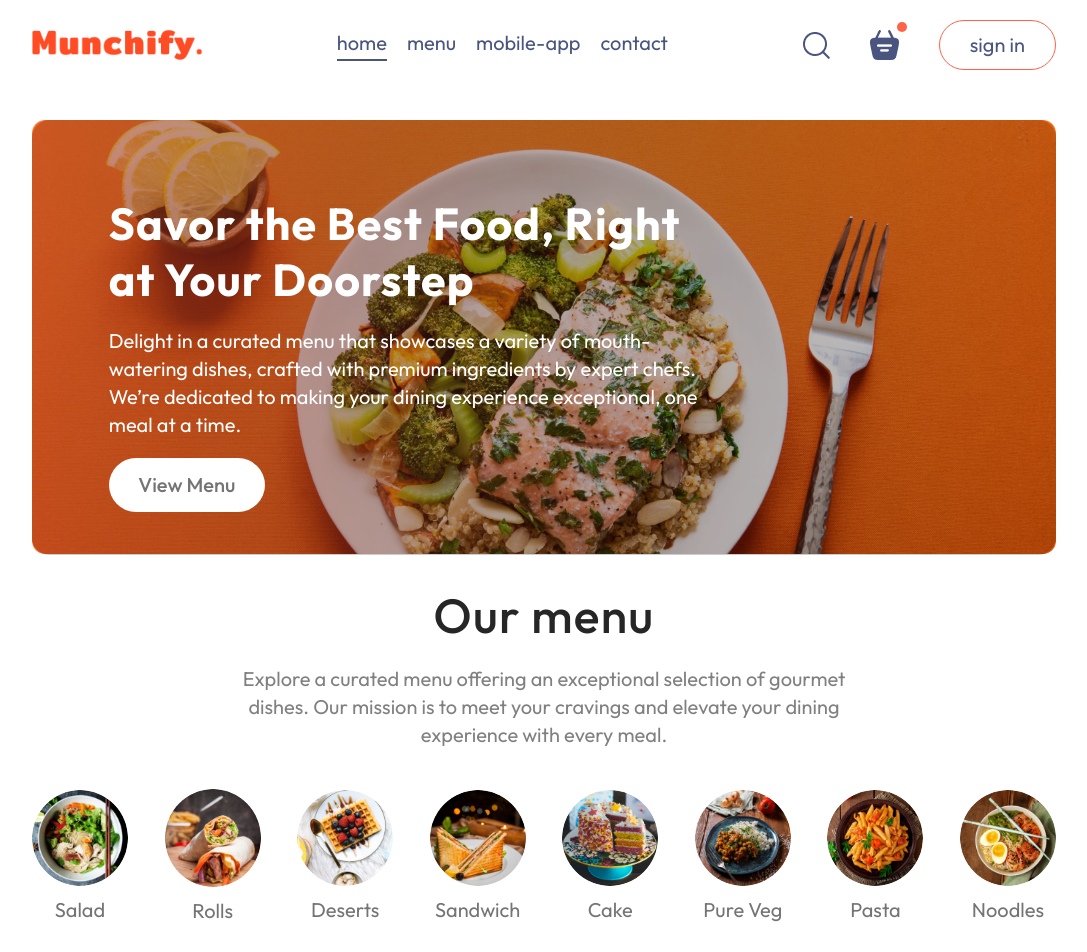
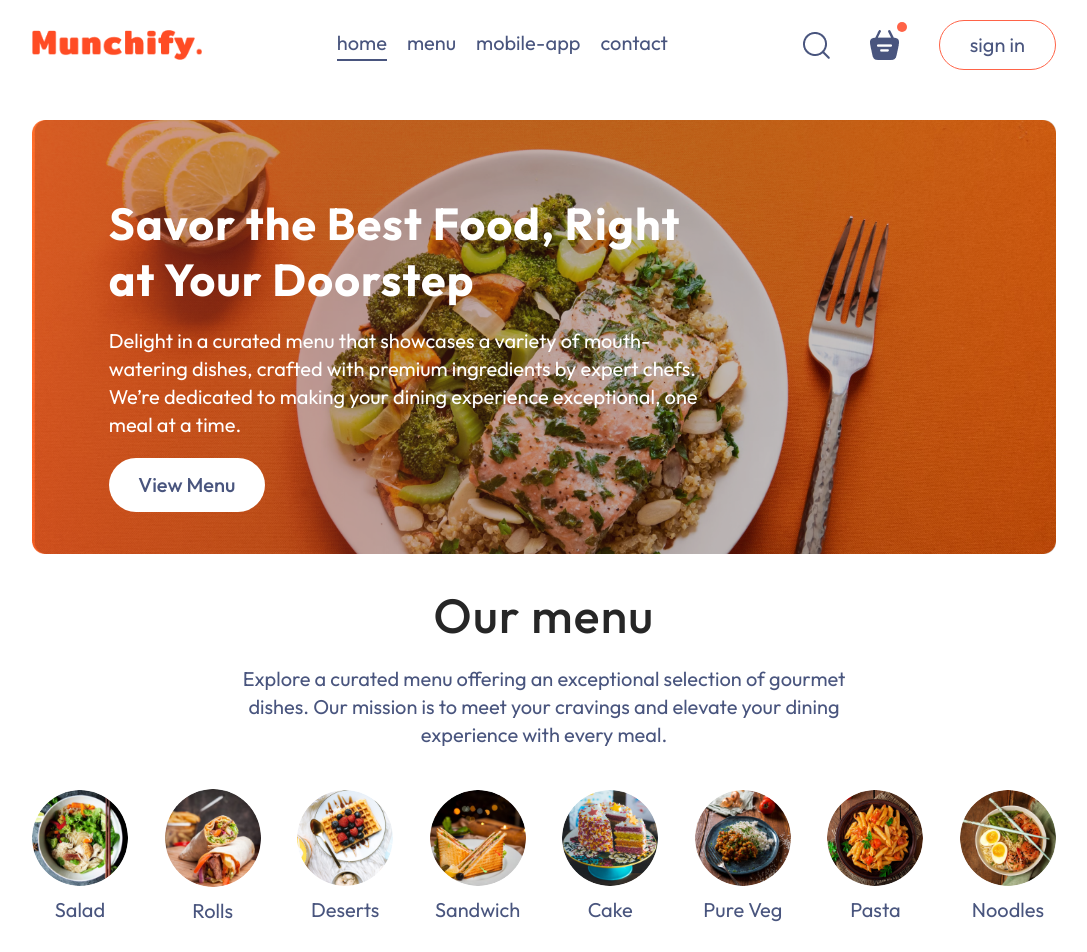
Before and after one commit to Kishore121523/Munchify, a React (Vite) app in the folder frontend/: page / in a window 1280 px wide. Shown: the top 952 px of the page, without its empty margins (96-1183 px from the left). Built offline with nearby package versions, Linux system fonts and the light colour scheme.

Commit message:
Add color codes in tailwind

```diff
--- a/frontend/src/components/ExploreMenu/ExploreMenu.tsx
+++ b/frontend/src/components/ExploreMenu/ExploreMenu.tsx
@@ -4,7 +4,6 @@ import { menu_list } from "../../assets/assets"
 interface ExploreMenuProps {
   category: string;
   setCategory: Dispatch<SetStateAction<string>>;
-
 }
 
 const ExploreMenu = ({category, setCategory}: ExploreMenuProps) => {
@@ -14,7 +13,7 @@ const ExploreMenu = ({category, setCategory}: ExploreMenuProps) => {
         <h1 className="text-center text-5xl font-[500] leading-tight tracking-wide text-[#262626]">
           Our menu
         </h1>
-        <p className="text-center mx-auto max-w-[60%] text-[#808080] text-xl">
+        <p className="text-center mx-auto max-w-[60%] text-textGray text-xl">
           Explore a curated menu offering an exceptional selection of gourmet dishes. Our mission is to meet your cravings and elevate your dining experience with every meal.
         </p>
         <div className="flex justify-between items-center gap-[30px] text-center my-[20px] mx-[0px] overflow-x-scroll custom-scrollbar-hidden">
@@ -25,10 +24,11 @@ const ExploreMenu = ({category, setCategory}: ExploreMenuProps) => {
                 onClick={()=>setCategory(prev=>prev===_menuItem.menu_name? "All":_menuItem.menu_name)}
                 className="">
                 <img
-                  className={`${category === _menuItem.menu_name ? "border-[4px] border-solid border-[#ff6347] p-[2px]":""} w-[7.5vw] min-w-[80px] cursor-pointer rounded-[50%] duration-200`}
+                  className={`${category === _menuItem.menu_name ? "border-[4px] border-solid border-tomato p-[2px]":""}
+                  w-[7.5vw] min-w-[80px] cursor-pointer rounded-[50%] duration-200`}
                   src={_menuItem.menu_image}
                   alt="menu image"/>
-                <p className="mt-[10px] text-[#747474] text-xl cursor-pointer">
+                <p className="mt-[10px] text-textGray text-xl cursor-pointer">
                   {_menuItem.menu_name}
                 </p>
               </div>
--- a/frontend/src/components/Header/Header.tsx
+++ b/frontend/src/components/Header/Header.tsx
@@ -2,7 +2,6 @@
 const Header = () => {
   return (
     <div className="h-[34vw] my-[30px] mx-auto bg-[url('/header_img.png')] bg-no-repeat bg-contain relative">
-      <div className="absolute inset-0 bg-black opacity-20 rounded-[18px]"></div>
       <div className="absolute flex flex-col items-start gap-[1.5vw] max-w-[60%] bottom-[10%] left-[6vw] animate-fadeIn z-10">
         <h2 className="text-[3.5vw] font-bold leading-tight tracking-wide text-white">
           Savor the Best Food, Right at Your Doorstep
@@ -10,13 +9,12 @@ const Header = () => {
         <p className="text-white text-xl">
           Delight in a curated menu that showcases a variety of mouth-watering dishes, crafted with premium ingredients by expert chefs. We’re dedicated to making your dining experience exceptional, one meal at a time.
         </p>
-        <button className="border-none b-none text-[#747474] font-[500] py-[1vw] px-[2.3vw] bg-white
+        <button className="border-none b-none text-textGray font-[500] py-[1vw] px-[2.3vw] bg-white
         text-xl rounded-[50px]">
           View Menu
         </button>
       </div>
     </div>
-
   )
 }
 
--- a/frontend/src/components/Navbar/Navbar.tsx
+++ b/frontend/src/components/Navbar/Navbar.tsx
@@ -11,25 +11,25 @@ const Navbar = () => {
         alt="Logo"
         className="w-[170px]"
       />
-      <ul className="flex list-none gap-[20px] text-[#49557e] text-xl">
+      <ul className="flex list-none gap-[20px] text-textGray text-xl">
         <li
         onClick={() => setMenu("home")}
-        className={`cursor-pointer duration-300 ${menu === "home" ? "pb-[2px] border-b-2 border-[#49557e]" : ""}`}>
+        className={`cursor-pointer duration-300 ${menu === "home" ? "pb-[2px] border-b-2 border-textGray" : ""}`}>
           Home
         </li>
         <li
         onClick={() => setMenu("menu")}
-        className={`cursor-pointer duration-300 ${menu === "menu" ? "pb-[2px] border-b-2 border-[#49557e]" : ""}`}>
+        className={`cursor-pointer duration-300 ${menu === "menu" ? "pb-[2px] border-b-2 border-textGray" : ""}`}>
           Menu
         </li>
         <li
         onClick={() => setMenu("mobile-app")}
-        className={`cursor-pointer duration-300 ${menu === "mobile-app" ? "pb-[2px] border-b-2 border-[#49557e]" : ""}`}>
+        className={`cursor-pointer duration-300 ${menu === "mobile-app" ? "pb-[2px] border-b-2 border-textGray" : ""}`}>
           Mobile-App
         </li>
         <li
         onClick={() => setMenu("contact")}
-        className={`cursor-pointer duration-300 ${menu === "contact" ? "pb-[2px] border-b-2 border-[#49557e]" : ""}`}>
+        className={`cursor-pointer duration-300 ${menu === "contact" ? "pb-[2px] border-b-2 border-textGray" : ""}`}>
           Contact
         </li>
       </ul>
@@ -37,10 +37,10 @@ const Navbar = () => {
         <img src={assets.search_icon} alt="search" />
         <div className="relative">
           <img src={assets.basket_icon} alt="cart" />
-          <div className="absolute min-w-[10px] min-h-[10px] bg-[#ff6347] rounded-[5px] top-[-8px] right-[-8px]"></div>
+          <div className="absolute min-w-[10px] min-h-[10px] bg-tomato rounded-[5px] top-[-8px] right-[-8px]"></div>
         </div>
         <button
-        className="lowercase bg-transparent text-xl text-[#49557e] border border-[#ff6347] py-[10px] px-[30px] cursor-pointer rounded-[50px] duration-300 hover:bg-[#fff4f2]">
+        className="lowercase bg-transparent text-xl text-textGray border border-tomato py-[10px] px-[30px] cursor-pointer rounded-[50px] duration-300 hover:bg-[#fff4f2]">
           Sign In
         </button>
       </div>
--- a/frontend/tailwind.config.js
+++ b/frontend/tailwind.config.js
@@ -3,6 +3,10 @@ export default {
   content: ["./index.html", "./src/**/*.{js,ts,jsx,tsx}"],
   theme: {
     extend: {
+      colors: {
+        tomato: "#ff6347",
+        textGray: "#49557e",
+      },
       animation: {
         fadeIn: "fadeIn 1.5s",
       },
```
Also changed, not shown: frontend/public/header_img.png.
